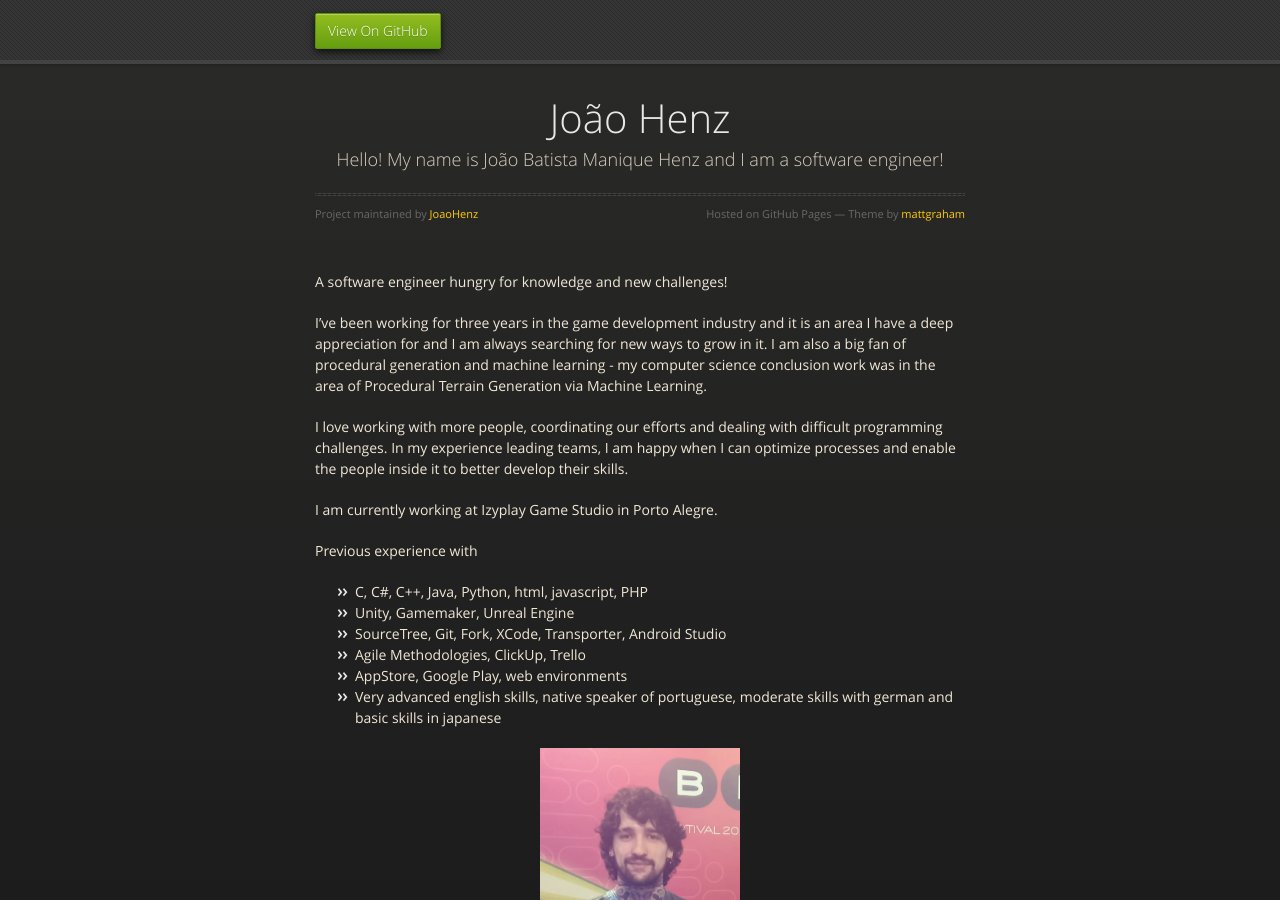
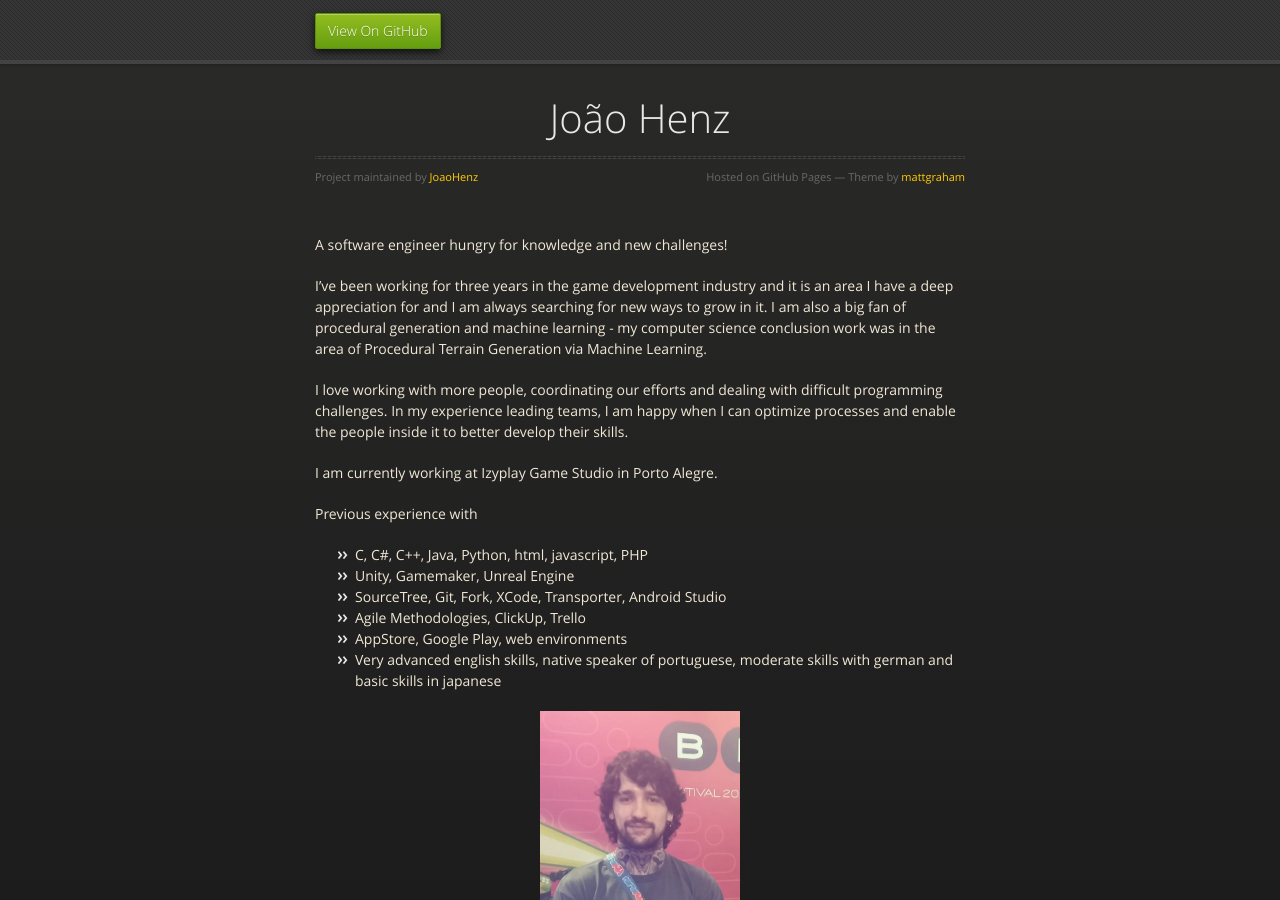
Before and after one commit to JoaoHenz/JoaoHenz.github.io, a Jekyll site: the page built from index.md, in a window 1280 px wide and 900 px high. Built offline with Jekyll 4.4.1, drawn with Linux system fonts in a browser that asks for light colours; the repository's description, which GitHub fills in, is left out; some of the changed lines change nothing that is shown.

Commit message:
Update _config.yml

```diff
--- a/_config.yml
+++ b/_config.yml
@@ -1,4 +1,4 @@
 title: João Henz
-description: Hello! My name is João Batista Manique Henz and I am a software engineer!
+#description: Hello! My name is João Batista Manique Henz and I am a software engineer!
 google_analytics:
 theme: jekyll-theme-midnight
```
